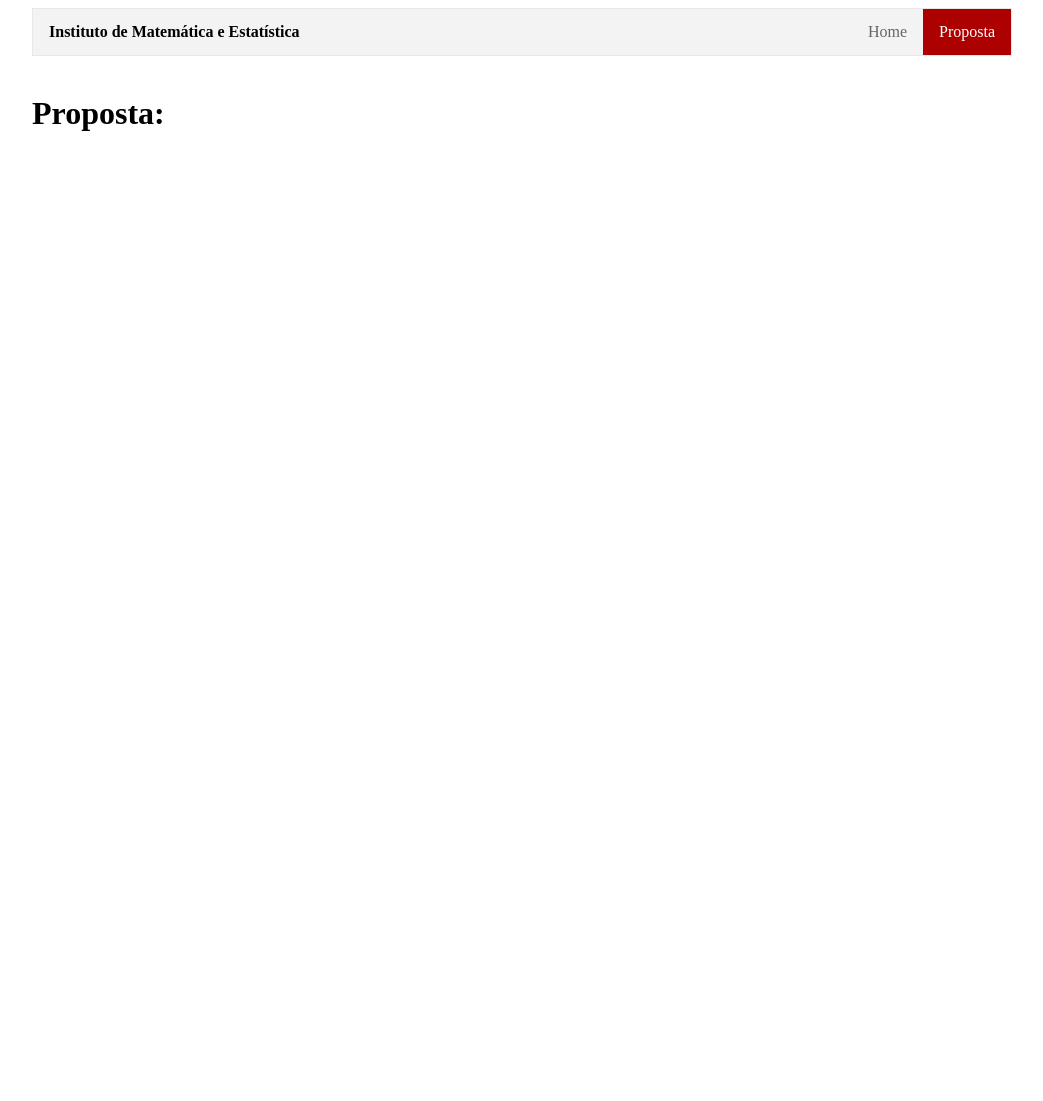
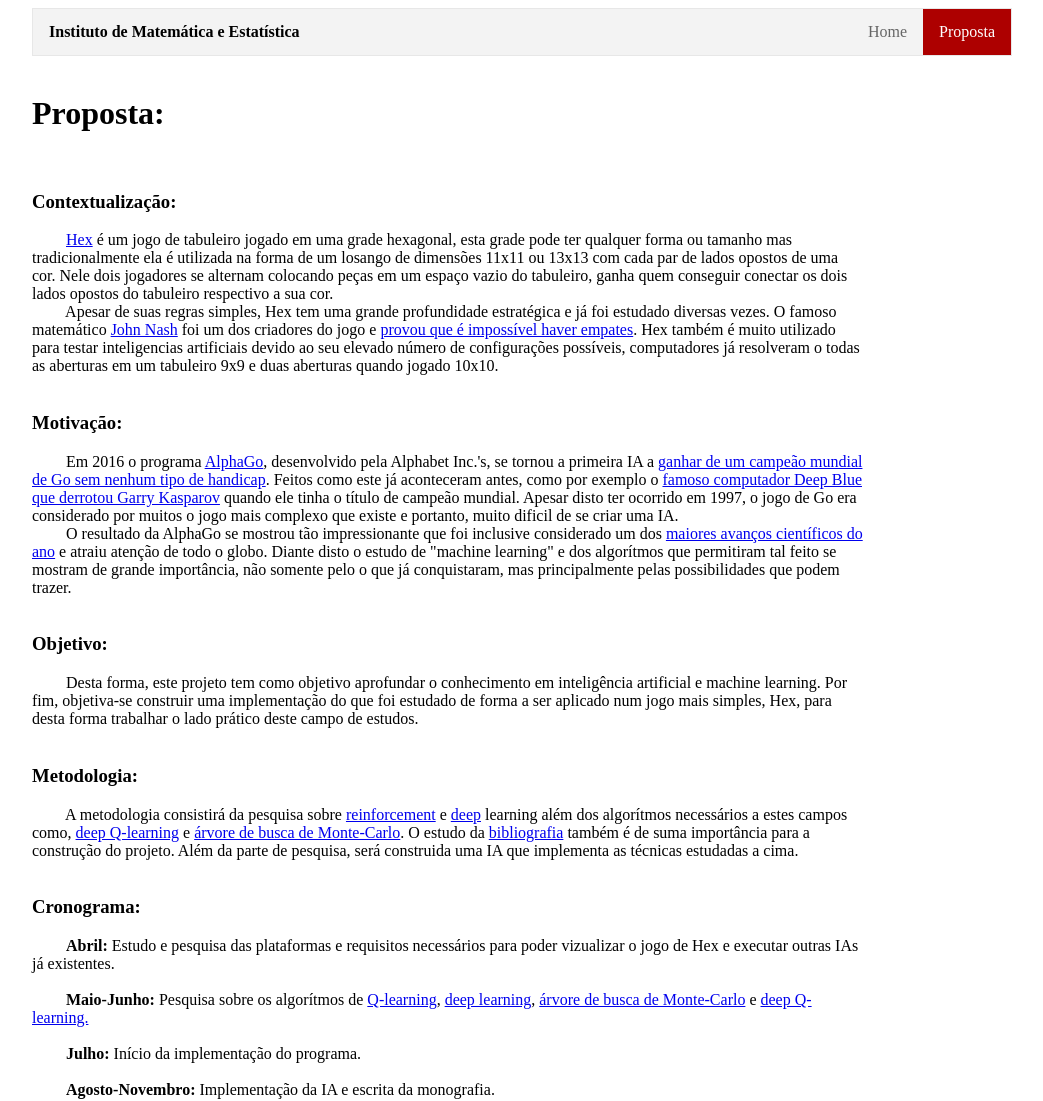
Before and after one commit to fhtanaka/TCC2018, a plain HTML site: page proposta.html in a window 1280 px wide. Shown: the whole page, without its empty margins (118-1161 px from the left). Before the commit the page ends 800 px from the top, so only its background shows below. Drawn offline with Linux system fonts and the light colour scheme.

Commit message:
Adicionada a proposta nop html

```diff
--- a/proposta.html
+++ b/proposta.html
@@ -1,4 +1,3 @@
-
 <meta http-equiv="content-type" content="text/html; charset=utf-8" />
 
 <style>
@@ -96,5 +95,108 @@ li.dropdown {
 <br>
 <h1>Proposta:</h1>
 
+<div style="width: 85%">
+    <br>
+    <h3>Contextualização:</h3>
+    <span style="display:inline-block; width: 30px;"></span>
+    <a href="https://en.wikipedia.org/wiki/Hex_(board_game)">Hex</a>
+    é um jogo de tabuleiro jogado em uma grade hexagonal, esta grade pode ter
+    qualquer forma ou tamanho mas tradicionalmente ela é utilizada na forma de um
+    losango de dimensões 11x11 ou 13x13 com cada par de lados opostos de uma cor.
+    Nele dois jogadores se alternam colocando peças em um espaço vazio do tabuleiro,
+    ganha quem conseguir conectar os dois lados opostos do tabuleiro respectivo a sua cor.
+    <br>
+    <span style="display:inline-block; width: 30px;"></span>
+    Apesar de suas regras simples, Hex tem uma grande profundidade estratégica e já
+    foi estudado diversas vezes. O famoso matemático
+    <a href="https://en.wikipedia.org/wiki/John_Forbes_Nash_Jr.">John Nash</a>
+    foi um dos criadores do jogo e
+    <a href="https://en.wikipedia.org/wiki/Hex_(board_game)#Theory_and_proofs">provou que é impossível haver empates</a>.
+    Hex também é muito utilizado
+    para testar inteligencias artificiais devido ao seu elevado número de
+    configurações possíveis, computadores já resolveram o todas as aberturas em um
+    tabuleiro 9x9 e duas aberturas quando jogado 10x10.
+
+    <br><br>
+    <h3>Motivação:</h3>
+    <span style="display:inline-block; width: 30px;"></span>
+    Em 2016 o programa
+    <a href="https://deepmind.com/research/alphago/">AlphaGo</a>,
+    desenvolvido pela Alphabet Inc.'s, se tornou a
+    primeira IA a
+    <a href="http://gizmodo.uol.com.br/google-alphago-vence-4-a-1/">ganhar de um campeão mundial de Go sem nenhum tipo de handicap</a>.
+    Feitos como este já aconteceram antes, como por exemplo o
+    <a href="https://pt.wikipedia.org/wiki/Match_Garry_Kasparov_vs_Deep_Blue">famoso computador Deep Blue que derrotou Garry Kasparov</a>
+    quando ele tinha o título de campeão mundial.
+    Apesar disto ter ocorrido em 1997, o jogo de Go era considerado por muitos o jogo
+    mais complexo que existe e portanto, muito dificil de se criar uma IA.
+    <br>
+    <span style="display:inline-block; width: 30px;"></span>
+    O resultado da AlphaGo se mostrou tão impressionante que foi inclusive considerado
+    um dos
+    <a href="http://www.ijcai.org/awards/minsky_medal">maiores avanços científicos do ano</a>
+    e atraiu atenção de todo o globo.
+    Diante disto o estudo de "machine learning" e dos algorítmos que permitiram tal
+    feito se mostram de grande importância, não somente pelo o que já conquistaram,
+    mas principalmente pelas possibilidades que podem trazer.
+
+    <br><br>
+    <h3>Objetivo:</h3>
+    <span style="display:inline-block; width: 30px;"></span>
+    Desta forma, este projeto tem como objetivo aprofundar o conhecimento em
+    inteligência artificial e machine learning.
+    Por fim, objetiva-se construir uma implementação do que foi estudado de forma a
+    ser aplicado num jogo mais simples, Hex, para desta forma trabalhar o lado prático
+    deste campo de estudos.
+
+    <br><br>
+    <h3>Metodologia:</h3>
+    <span style="display:inline-block; width: 30px;"></span>
+    A metodologia consistirá da pesquisa sobre
+    <a href="https://en.wikipedia.org/wiki/Reinforcement_learning">reinforcement</a>
+    e
+    <a href="https://en.wikipedia.org/wiki/Deep_learning">deep</a>
+    learning
+    além dos algorítmos necessários a estes campos como,
+    <a href="https://leonardoaraujosantos.gitbooks.io/artificial-inteligence/content/deep_q_learning.html">deep Q-learning</a>
+    e
+    <a href="https://en.wikipedia.org/wiki/Monte_Carlo_tree_search">árvore de busca de Monte-Carlo</a>.
+    O estudo da
+    <a href="http://webdocs.cs.ualberta.ca/~hayward/papers/neurohex-paper.pdf">bibliografia<a>
+    também é de suma importância para a construção
+    do projeto.<!--
+    <br>
+    <span style="display:inline-block; width: 30px;"></span> -->
+    Além da parte de pesquisa, será construida uma IA que implementa as técnicas estudadas
+    a cima.
+
+    <br><br>
+    <h3>Cronograma:</h3>
+    <span style="display:inline-block; width: 30px;"></span>
+    <b>Abril:</b>
+    Estudo e pesquisa das plataformas e requisitos necessários para poder
+    vizualizar o jogo de Hex e executar outras IAs já existentes.
+    <br><br>
+    <span style="display:inline-block; width: 30px;"></span>
+    <b>Maio-Junho:</b>
+    Pesquisa  sobre os algorítmos de
+    <a href="https://en.wikipedia.org/wiki/Q-learning">Q-learning</a>,
+    <a href="https://en.wikipedia.org/wiki/Deep_learning">deep learning</a>,
+    <a href="https://en.wikipedia.org/wiki/Monte_Carlo_tree_search">árvore de busca de Monte-Carlo</a>
+     e
+    <a href="https://leonardoaraujosantos.gitbooks.io/artificial-inteligence/content/deep_q_learning.html">deep Q-learning.</a>
+    <br><br>
+    <span style="display:inline-block; width: 30px;"></span>
+    <b>Julho:</b>
+    Início da implementação do programa.
+    <br><br>
+    <span style="display:inline-block; width: 30px;"></span>
+    <b>Agosto-Novembro:</b>
+    Implementação da IA e escrita da monografia.
+
+    <br><br>
+
+</div>
+
 
 </body>
```
Also changed, not shown: mac499.html (+1 -1 lines).
